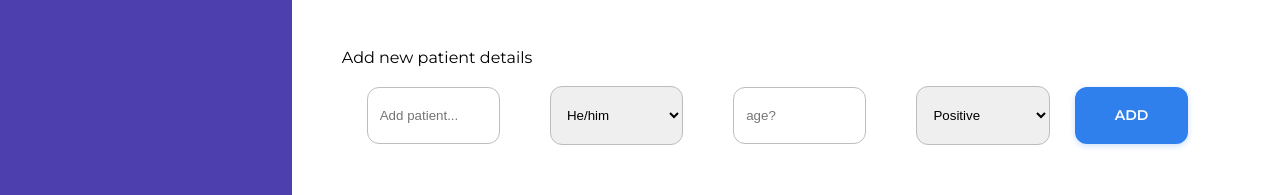
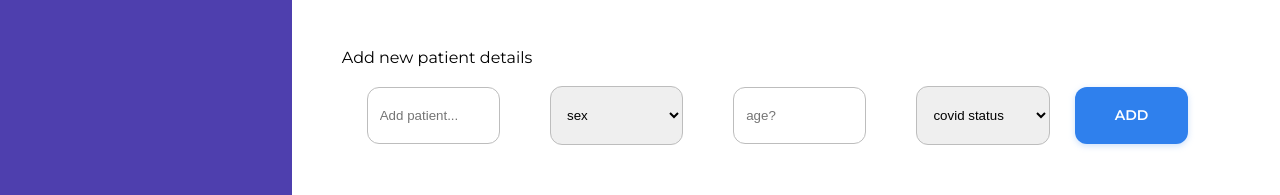
Before and after one commit to pk1798/covid-care, a React (Create React App) app: page / in a window 1280 px wide. Shown: the top 195 px of the page. Built offline with nearby package versions, Linux system fonts and the light colour scheme.

Commit message:
added bug fixes

```diff
--- a/src/Form.js
+++ b/src/Form.js
@@ -38,14 +38,14 @@ const Form = (props) => {
         <form onSubmit={handleSubmit}>
             <input type="text" placeholder="Add patient..." onChange={handleName} required />
             <select onChange={handleSex} required>
-                {/* <option  readonly="true" hidden="true" selected>sex</option> */}
-                <option value="male">He/him</option>
+                <option hidden="true">sex</option>
+                <option value="male" >He/him</option>
                 <option value="female">she/her</option>
                 <option value="others">Others</option>
             </select>
             <input type="number" placeholder="age?" onChange={handleAge} required />
             <select onChange={handleAffected} required>
-                {/* <option  readonly="true" hidden="true" selected>covid status</option> */}
+                <option hidden="true">covid status</option>
                 <option value="positive">Positive</option>
                 <option value="negative">Negative</option>
             </select>
--- a/src/List.js
+++ b/src/List.js
@@ -19,7 +19,7 @@ const List = (props) => {
 
     return (
         <>
-        {props.patients.map(patient=> <Details patient={patient} remove={removePatient} updatePatient={handleUpdate} edit={updateForm} /> )}
+        {props.patients.map(patient=> <Details key={patient.id} patient={patient} remove={removePatient} updatePatient={handleUpdate} edit={updateForm} /> )}
         </>
      );
 }
```
